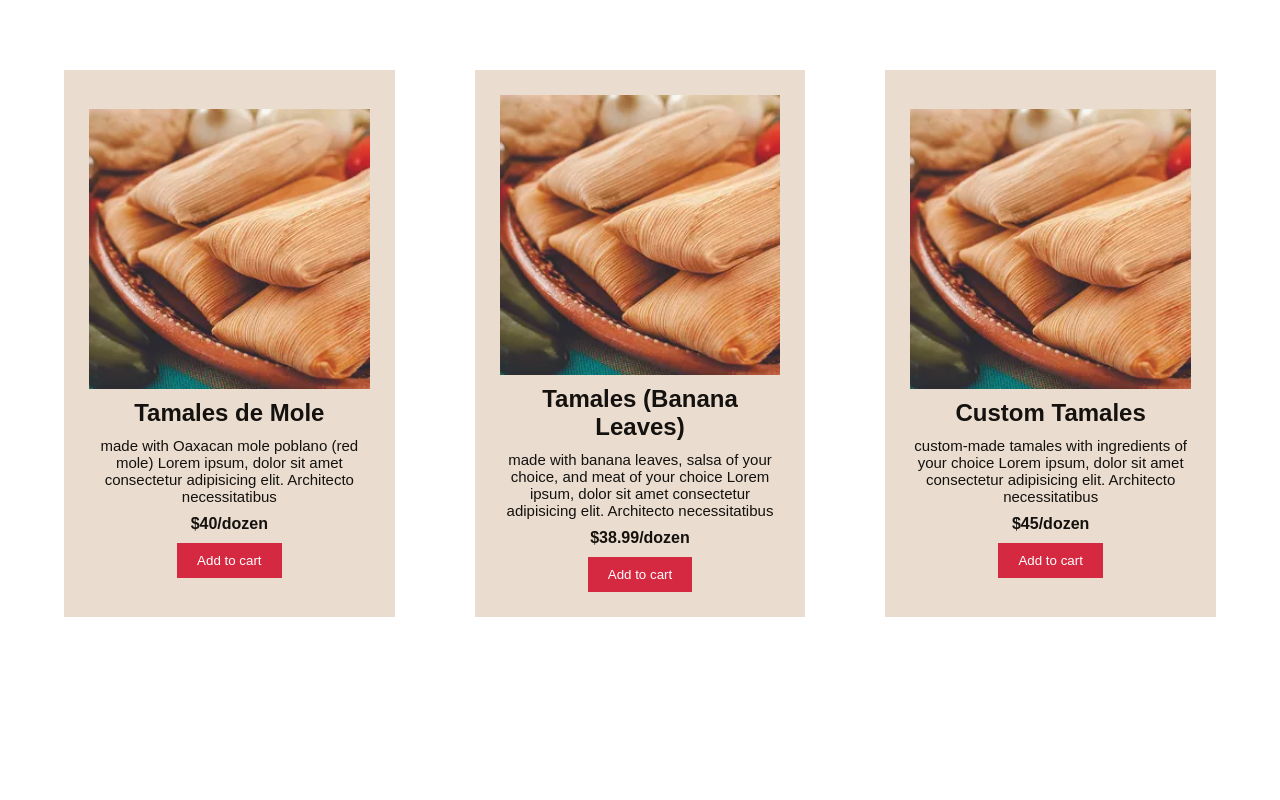
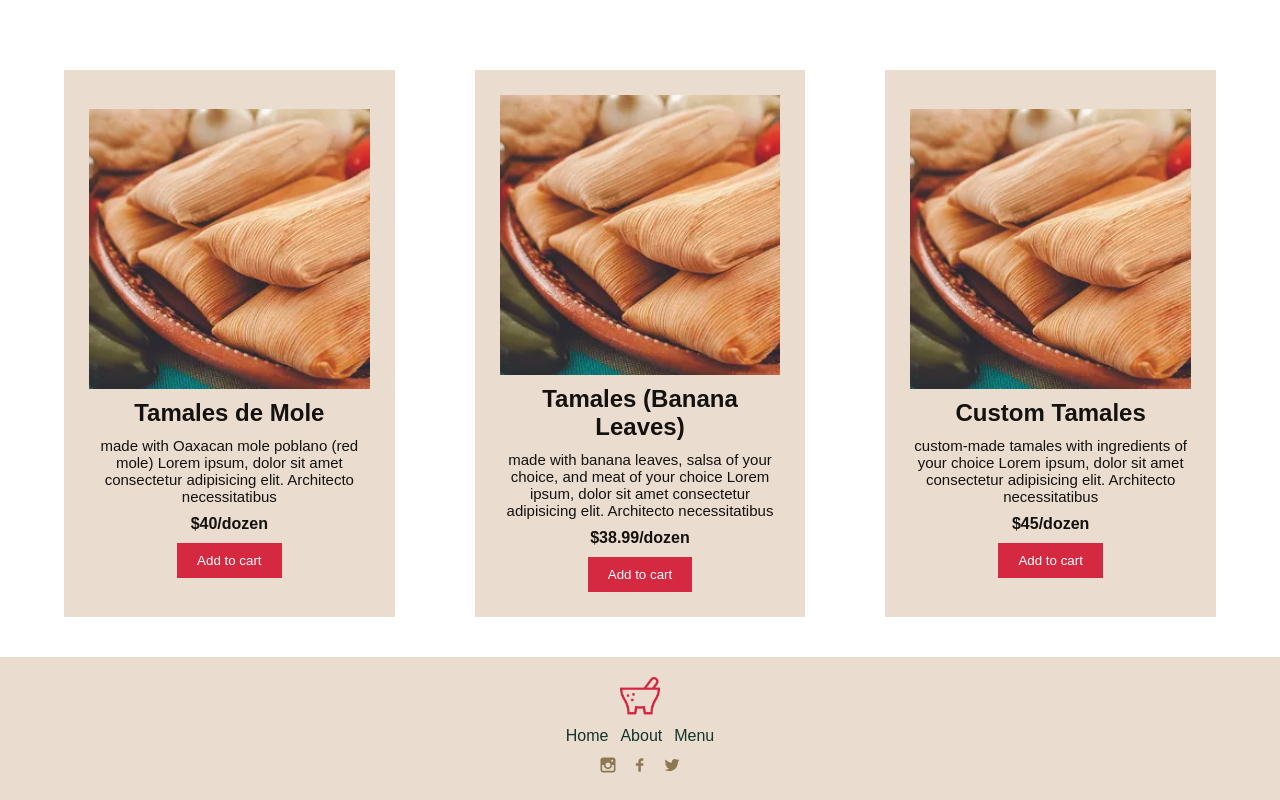
Before and after one commit to lizmery/tamales-web, a React (Create React App) app: page /menu in a window 1280 px wide. Shown: the part 718-1518 px from the top of the page. Before the commit the page ends 1375 px from the top, so only its background shows below. Built offline with nearby package versions, Linux system fonts and the light colour scheme.

Commit message:
Update Footer.jsx and Footer.css

```diff
--- a/src/App.js
+++ b/src/App.js
@@ -4,6 +4,7 @@ import Navbar from './components/Navbar/Navbar';
 import Home from './components/Home/Home';
 import About from './components/About/About';
 import Menu from './components/Menu/Menu';
+import Footer from './components/Footer/Footer'
 import './App.css'
 
 const App = () => {
@@ -25,6 +26,7 @@ const App = () => {
             element={<Menu />}
           />
         </Routes>
+        <Footer />
       </Router>
     </>
   )
--- a/src/components/Footer/Footer.css
+++ b/src/components/Footer/Footer.css
@@ -0,0 +1,41 @@
+.footer {
+    width: 100%;
+    background-color: #eaddcf;
+    display: flex;
+    flex-direction: column;
+    justify-content: center;
+    align-items: center;
+    padding: 2rem 5rem;
+}
+
+.footer-logo img {
+    height: 4rem;
+    width: 4rem;
+}
+
+.footer-items,
+.social-media {
+    display: flex;
+    gap: 1.2rem;
+    margin-top: 1rem;
+    font-size: 1.6rem;
+    transition: all .3s ease;
+}
+
+.footer-items a {
+    color: #14342B;
+}
+
+.footer-items a:hover {
+    color: #AA2034;
+}
+
+.social-media {
+    color: #8c7851;
+    font-size: 2rem;
+}
+
+.social-media li:hover {
+    color: #736343;
+    cursor: pointer;
+}
--- a/src/components/Footer/Footer.jsx
+++ b/src/components/Footer/Footer.jsx
@@ -0,0 +1,54 @@
+import React from 'react'
+import { NavLink } from 'react-router-dom'
+import { TiSocialInstagram, TiSocialFacebook, TiSocialTwitter } from 'react-icons/ti'
+import molcajete from '../../assets/molcajete2.png'
+import './Footer.css'
+
+const Footer = () => {
+    return (
+        <footer className="footer">
+            <NavLink exact to="/" className="footer-logo">
+                <img src={molcajete} alt="molcajete" className="" />
+            </NavLink>
+            <ul className="footer-items">
+                <li className="footer-item">
+                    <NavLink
+                        exact
+                        to="/"
+                    >
+                        Home
+                    </NavLink>
+                </li>
+                <li className="footer-item">
+                    <NavLink
+                        exact
+                        to="/about"
+                    >
+                        About
+                    </NavLink>
+                </li>
+                <li className="footer-item">
+                    <NavLink
+                        exact
+                        to="/menu"
+                    >
+                        Menu
+                    </NavLink>
+                </li>
+            </ul>
+            <ul className="social-media">
+                <li>
+                    <TiSocialInstagram />
+                </li>
+                <li>
+                    <TiSocialFacebook />
+                </li>
+                <li>
+                    <TiSocialTwitter />
+                </li>
+            </ul>
+        </footer>
+    )
+}
+
+export default Footer
--- a/src/components/Navbar/Navbar.jsx
+++ b/src/components/Navbar/Navbar.jsx
@@ -12,7 +12,7 @@ const Navbar = () => {
     return (
         <header className={click ? "header active" : "header"}>
             <nav className="nav container">
-                {/* Icons made by Freepik from flaticon.com */}
+                {/* Icon made by Freepik from flaticon.com */}
                 <NavLink exact to="/" className="nav-logo">
                     <img src={molcajete} alt="molcajete" className="" />
                 </NavLink>
```
